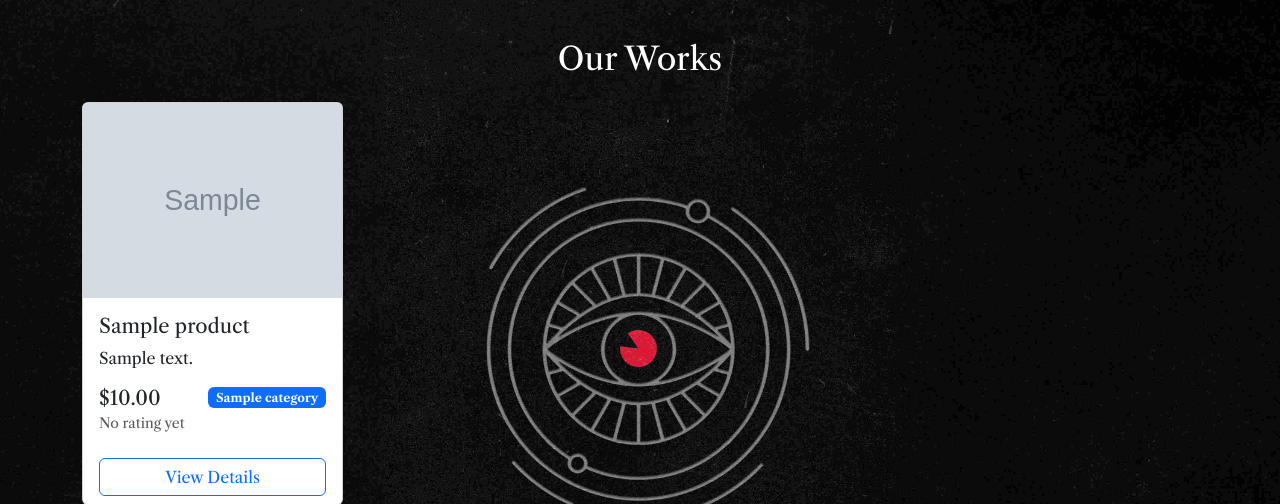
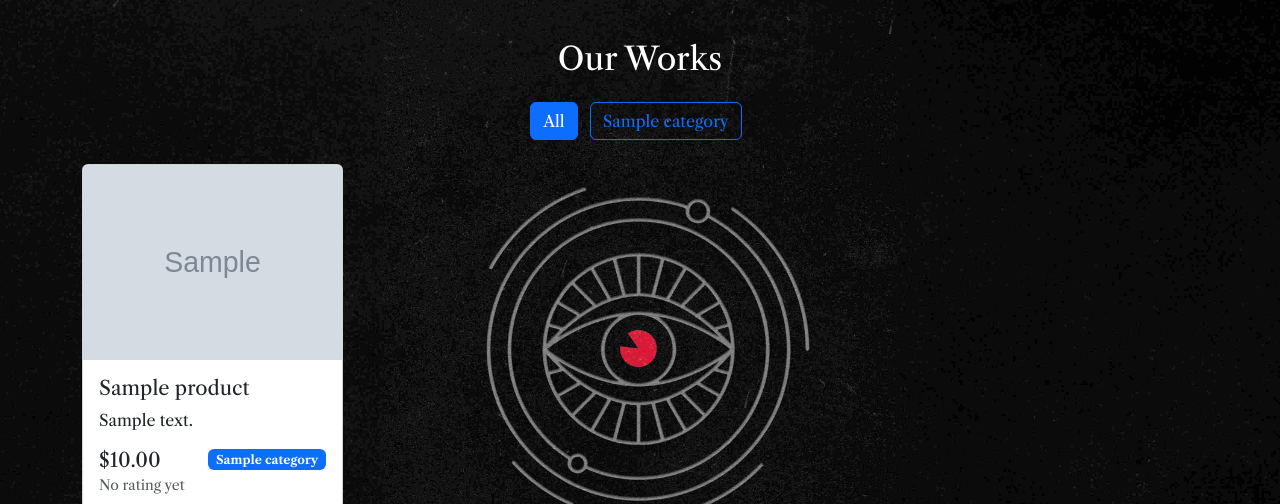
Before and after one commit to cptvalleyberg84/tempus-author-platform, a Django app: page /works/ in a window 1280 px wide. Shown: the part 56-560 px from the top of the page. Run offline with Django 5.2, Linux system fonts and the light colour scheme; tables that the repository leaves empty hold one stand-in row (values such as "Sample post"); grey boxes marked "Sample" are stand-in pictures; parts of the project's set-up code (start-up, migrations or seed data) failed here and were passed over.

Commit message:
Add works view by categories

```diff
--- a/works/templates/works/works.html
+++ b/works/templates/works/works.html
@@ -7,6 +7,19 @@
         <div class="col-12">
             <h2 class="text-center my-4">Our Works</h2>
         </div>
+    </div>
+
+    <!-- Category Navigation -->
+    <div class="text-center mb-4">
+        <a href="{% url 'works' %}" class="btn {% if not current_category %}btn-primary{% else %}btn-outline-primary{% endif %} me-2">
+            All
+        </a>
+        {% for category in categories %}
+            <a href="{% url 'works' %}?category={{ category.name }}"
+               class="btn {% if current_category == category.name %}btn-primary{% else %}btn-outline-primary{% endif %} me-2">
+                {{ category.friendly_name }}
+            </a>
+        {% endfor %}
     </div>
 
     <div class="row row-cols-1 row-cols-sm-2 row-cols-md-3 row-cols-lg-4 g-4">
--- a/works/views.py
+++ b/works/views.py
@@ -1,18 +1,22 @@
 from django.shortcuts import render, get_object_or_404
-from .models import Product
+from .models import Product, Category
 
 
 def all_works(request):
     """A view that displays All the Products in the Works page"""
     works = Product.objects.all()
-    categories = None
+    categories = Category.objects.all()
+    current_category = None
 
     if 'category' in request.GET:
-        categories = request.GET['category'].split(',')
-        works = works.filter(category__name__in=categories)
+        category_name = request.GET['category']
+        works = works.filter(category__name=category_name)
+        current_category = category_name
 
     context = {
         'works': works,
+        'categories': categories,
+        'current_category': current_category
     }
 
     return render(request, 'works/works.html', context)
```
